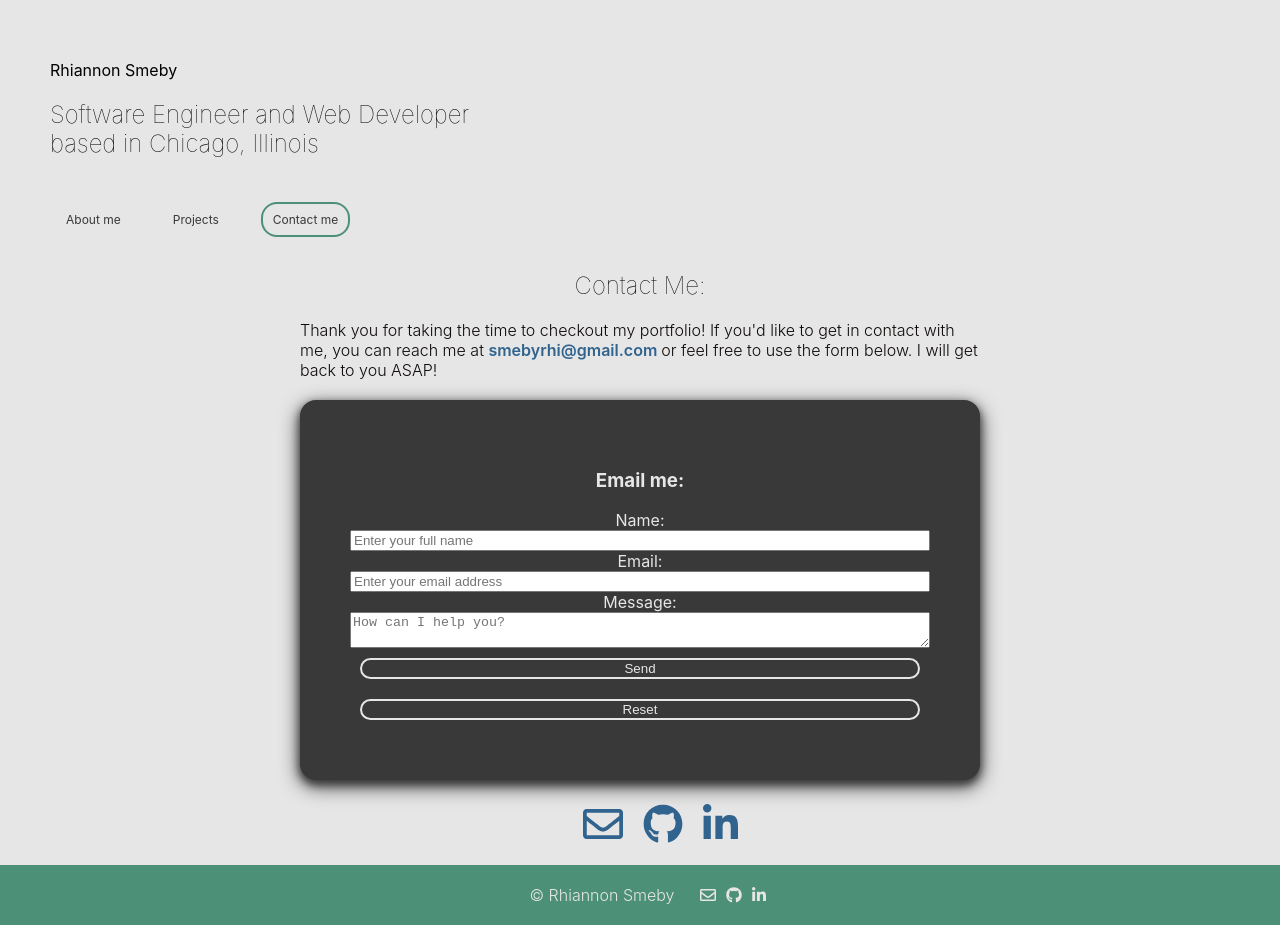
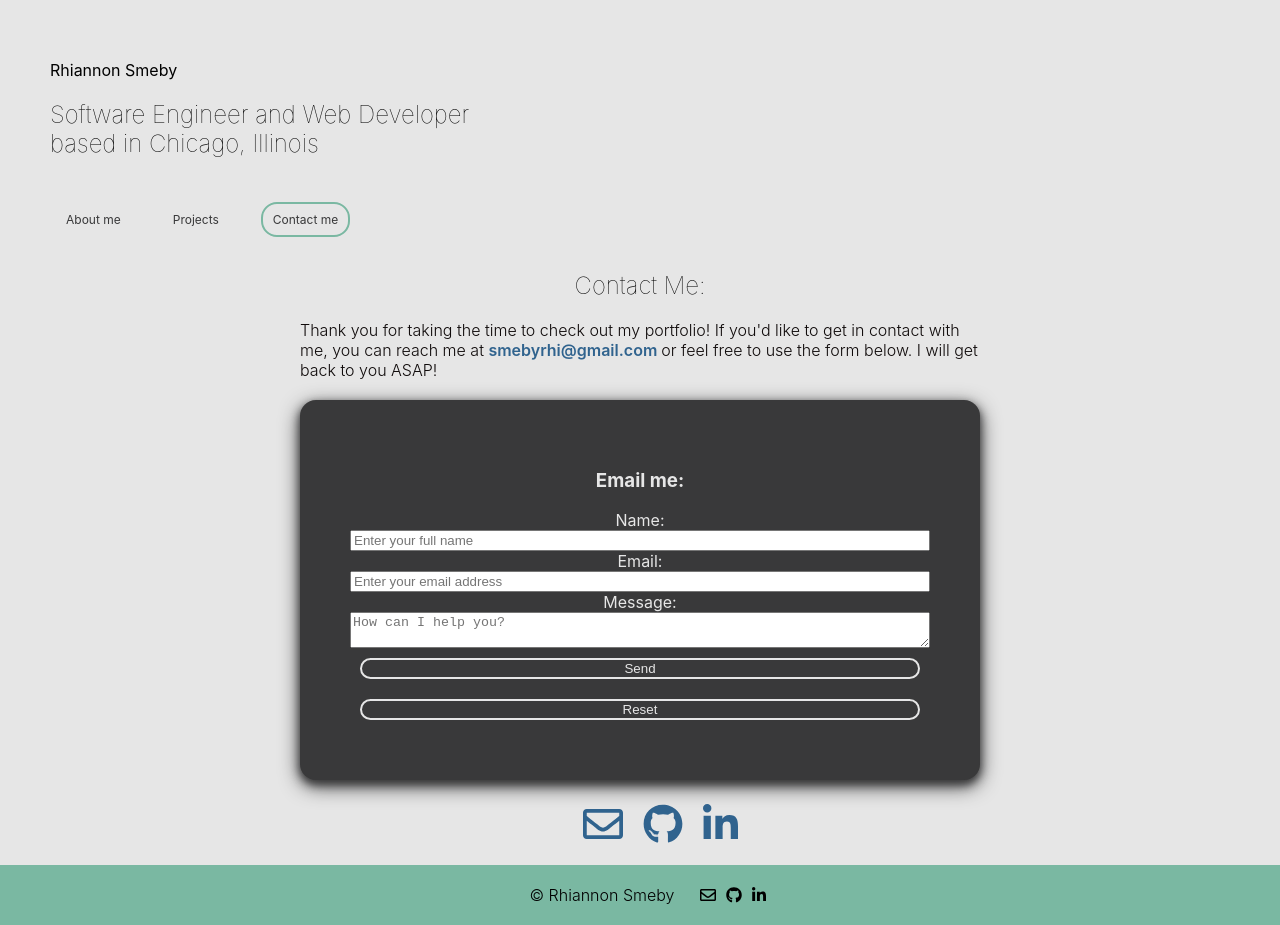
Before and after one commit to rhiannonsmeby/rhiannon-smeby, a React (Create React App) app: page /contact-me in a window 1280 px wide. Built offline with nearby package versions, Linux system fonts and the light colour scheme.

Commit message:
accessibility and other updates

```diff
--- a/src/components/Footer/Footer.css
+++ b/src/components/Footer/Footer.css
@@ -3,22 +3,22 @@ footer {
     flex-direction: row;
     justify-content: center;
     align-items: center;
-    background-color: #4D9078;
+    background-color: #7AB8A2;
   }
 
 footer a {
-    color: #E6E6E6;
+    color: #000000;
     padding: 5px;
 }
 
 .footer-name {
-    color: #E6E6E6;
+    color: #000000;
     font-weight: 300;
     font-size: 16px;
 }
 
 @media all and (min-width: 800px) {
     footer a :hover {
-        color: #39393A;
+        color: #ffffff;
     }
 }
--- a/src/components/NavBar/NavBar.css
+++ b/src/components/NavBar/NavBar.css
@@ -72,7 +72,7 @@ nav {
   }
 
   .navActive {
-    border: 2px solid #4D9078;
+    border: 2px solid #7AB8A2;
     border-radius: 1rem;
   }
 
@@ -84,3 +84,9 @@ nav {
       align-items: flex-start;
     }
   }
+
+  @media all and (max-width:360px) {
+      .nav {
+        flex-direction: column;
+      }
+  }
--- a/src/components/PhotoGrid/PhotoGrid.css
+++ b/src/components/PhotoGrid/PhotoGrid.css
@@ -57,3 +57,9 @@
       width: 300px;
     }
   }
+
+  @media all and (max-width:400px) {
+    .gridItem p {
+      font-size: 10px;
+    }
+}
--- a/src/components/PhotoGrid/PhotoGrid.js
+++ b/src/components/PhotoGrid/PhotoGrid.js
@@ -17,7 +17,7 @@ export default class PhotoGrid extends React.Component {
     render() {
         return (
             <div className='gridItem gridItemBlur' onClick={() => this.handleClick()}>
-                <PhotoGridImages photoId={this.props.info.id} />
+                <PhotoGridImages photoId={this.props.info.id} photoName={this.props.info.name}/>
                 {this.state.showMe ? <p>
                     {this.props.info.content}
                 </p> : null}
--- a/src/components/PhotoGrid/PhotoGridImages.js
+++ b/src/components/PhotoGrid/PhotoGridImages.js
@@ -21,6 +21,6 @@ export default function PhotoGridImages(props) {
             : (props.photoId === 8) ? image = california
             : image = null;
     return (
-        <img className='gridImage' src={image} alt={props.title}></img>
+        <img className='gridImage' src={image} alt={props.photoName}></img>
     )
 }
--- a/src/components/Project/Project.js
+++ b/src/components/Project/Project.js
@@ -8,7 +8,7 @@ export default function Project(props) {
             <h3 className='projectTitle'>
                 <a href={props.project.liveLink} rel='noreferrer' target='_blank'>{props.project.name}</a>
             </h3>
-            <ProjectImage projectId={props.project.id} />
+            <ProjectImage projectId={props.project.id} projectTitle={props.project.name}/>
             <p className='projectDescription'>
                 {props.project.description}
             </p>
--- a/src/components/Project/ProjectImage.js
+++ b/src/components/Project/ProjectImage.js
@@ -11,6 +11,6 @@ export default function ProjectImage(props) {
             : (props.projectId === 3) ? image = spaced
             : image = null;
     return (
-        <img className='projectImage' src={image} alt={props.title}></img>
-    )
+        <img className='projectImage' src={image} alt={props.projectTitle}></img>
+    );
 }
--- a/src/routes/ContactPage/ContactPage.js
+++ b/src/routes/ContactPage/ContactPage.js
@@ -10,7 +10,7 @@ export default function ContactPage() {
             <div className="contact">
                 <h2>Contact Me:</h2>
                     <p>
-                        Thank you for taking the time to checkout my portfolio!
+                        Thank you for taking the time to check out my portfolio!
                         If you'd like to get in contact with me, you can reach
                         me at <a href={'mailto:smebyrhi@gmail.com'} target={'_blank'} rel={'noreferrer'}>smebyrhi@gmail.com </a>
                         or feel free to use the form below. I will get back to you ASAP!
--- a/src/routes/Homepage/Homepage.js
+++ b/src/routes/Homepage/Homepage.js
@@ -24,7 +24,7 @@ export default function Homepage() {
                     am passionate about creating web apps that help make life easier and more fun!
                 </p>
                 <p>
-                    After graduating college, I began working as a development coordinator
+                    After graduating from college, I began working as a development coordinator
                     at a local nonprofit. I got to design and regularly update the
                     organization's website, create marketing copy for social media, lead donor communications, and
                     write grants. While I was there, I quickly realized the value
@@ -36,7 +36,7 @@ export default function Homepage() {
                     front-end and back-end languages and libraries.
                 </p>
                 <p>
-                    In addition to programming I love painting, spending time outdoors, reading, and watching bad reality tv.
+                    In addition to programming I love painting, spending time outdoors, reading, and watching bad reality TV.
                 </p>
                 <p>
                     Check out my <a href={`https://docs.google.com/document/d/1qi1i3YY0NO8XRGlfLuwDW78kpWSzrpVjXHVJDE9cjCs/edit?usp=sharing`} target={"_blank"} rel={'noreferrer'}>resume</a>, <a href={`https://github.com/rhiannonsmeby`} target={"_blank"} rel={'noreferrer'}>GitHub</a>, or <a href={`https://www.linkedin.com/in/rhiannonsmeby/`} target={"_blank"} rel={'noreferrer'}>LinkedIn</a> to learn more about my qualifications!
--- a/src/store/infoStore.js
+++ b/src/store/infoStore.js
@@ -21,7 +21,7 @@ const INFO = [
     {
         id: 4,
         name: 'michigan',
-        content: `I love spending time outdoors. I took this picture on a weekend getaway to Michigan. I never
+        content: `Spending time outdoors is one of my favorite activities. This picture is from a weekend getaway to Michigan. I never
         imagined it would be so beautiful!`
     },
     {
@@ -35,7 +35,7 @@ const INFO = [
     {
         id: 6,
         name: 'uganda',
-        content: `During college I was lucky enough to study abroad in Uganda. I loved it and I can't wait to visit again someday!`
+        content: `During college, I was lucky enough to study abroad in Uganda. I loved it and I can't wait to visit again someday!`
     },
     {
         id: 7,
```
